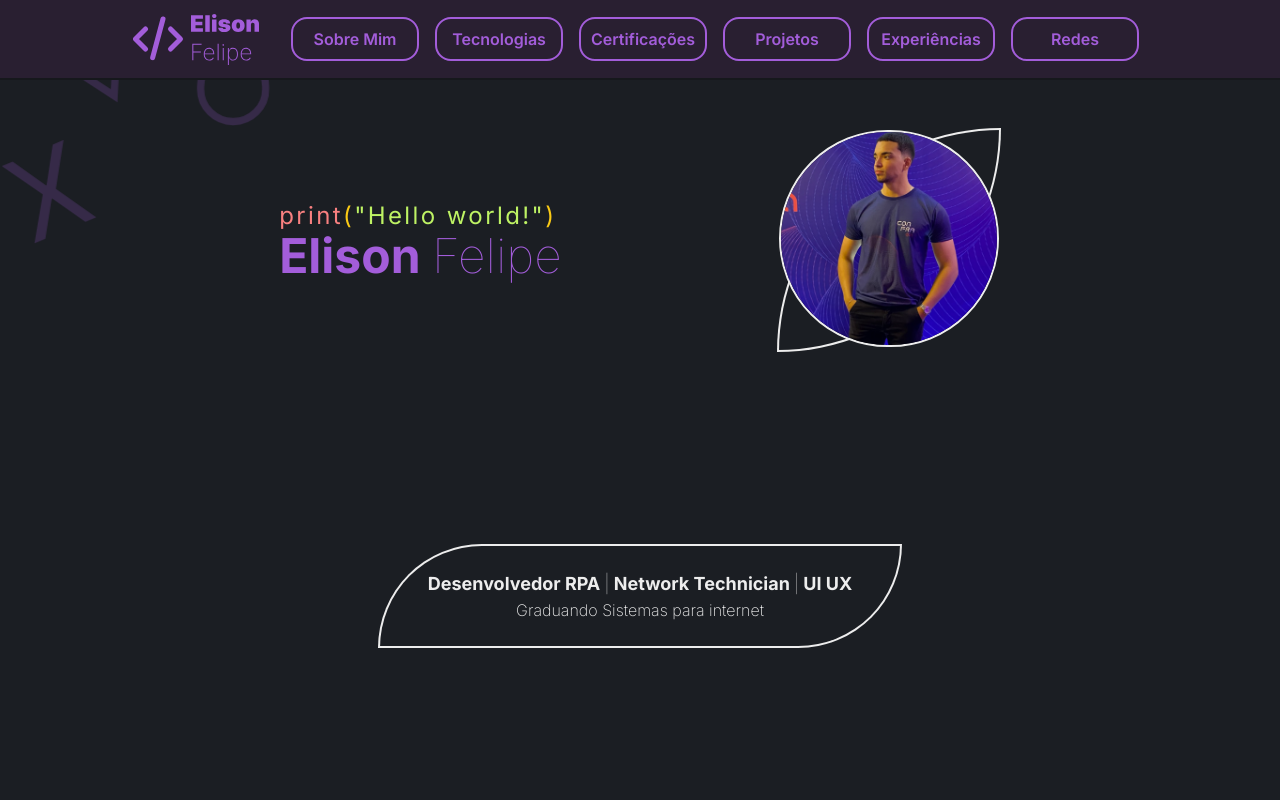
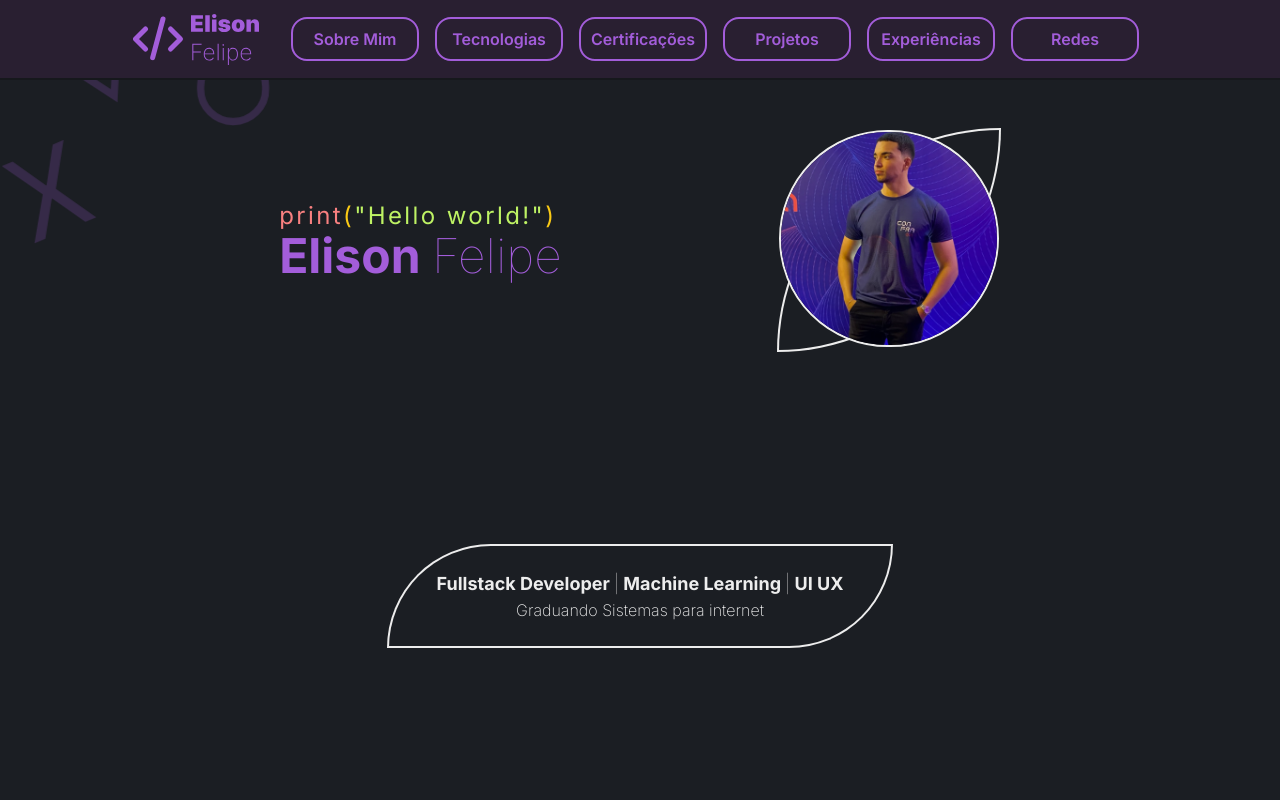
Before and after one commit to EllinFeh/Portifolio, a Next.js app: page / in a window 1280 px wide. Shown: the top 800 px of the page. Built offline with nearby package versions, Linux system fonts and the light colour scheme.

Commit message:
Alterando informações importatnes

```diff
--- a/src/app/page.tsx
+++ b/src/app/page.tsx
@@ -163,7 +163,7 @@ export default function AllPage() {
 
           <div className='Content-TWO flex justify-center items-center animate__animated animate__flipInX'>
             <div className='my-48 text-center p-6 px-12 border-2 border-solid	border-MainWhite rounded-tl-full rounded-tr-lg rounded-br-full rounded-bl-lg '>
-              <p className='text-MainWhite text-lg font-bold'>Desenvolvedor RPA <span className='font-thin'>|</span> Network Technician <span className='font-thin'>|</span> UI UX </p>
+              <p className='text-MainWhite text-lg font-bold'>Fullstack Developer <span className='font-thin'>|</span> Machine Learning <span className='font-thin'>|</span> UI UX </p>
               <p className='text-MainWhite text-md max-sm:text-xs font-extralight'>Graduando Sistemas para internet</p>
             </div>
           </div>
@@ -593,7 +593,7 @@ export default function AllPage() {
                       <p className='text-MainWhite text-xl pt-4 font-bold text-center' >Queiroz Cavalcanti Advocacia</p>
                       <p className='text-MainWhite text-sm pt-2 font-light text-center' >Estagiário em Desenvolvimento</p>
                       <p className='text-MainWhite text-md pt-5 font-bold text-center' >Serviços</p>
-                      <p className='text-MainWhite text-md pt-2 font-extralight mx-4 text-center' >Desenvolvimento e Manutenção de robôs RPA</p>
+                      <p className='text-MainWhite text-md pt-2 font-extralight mx-4 text-center' >Desenvolvimento de páginas Web e Machine Learning</p>
                       <p className='text-MainWhite text-md pt-2 mx-4 text-center mt-6' >Contrato Ativo</p>
 
                     </div>
```
Also changed, not shown: 1 other file (tests, documents, lock files or other folders).
